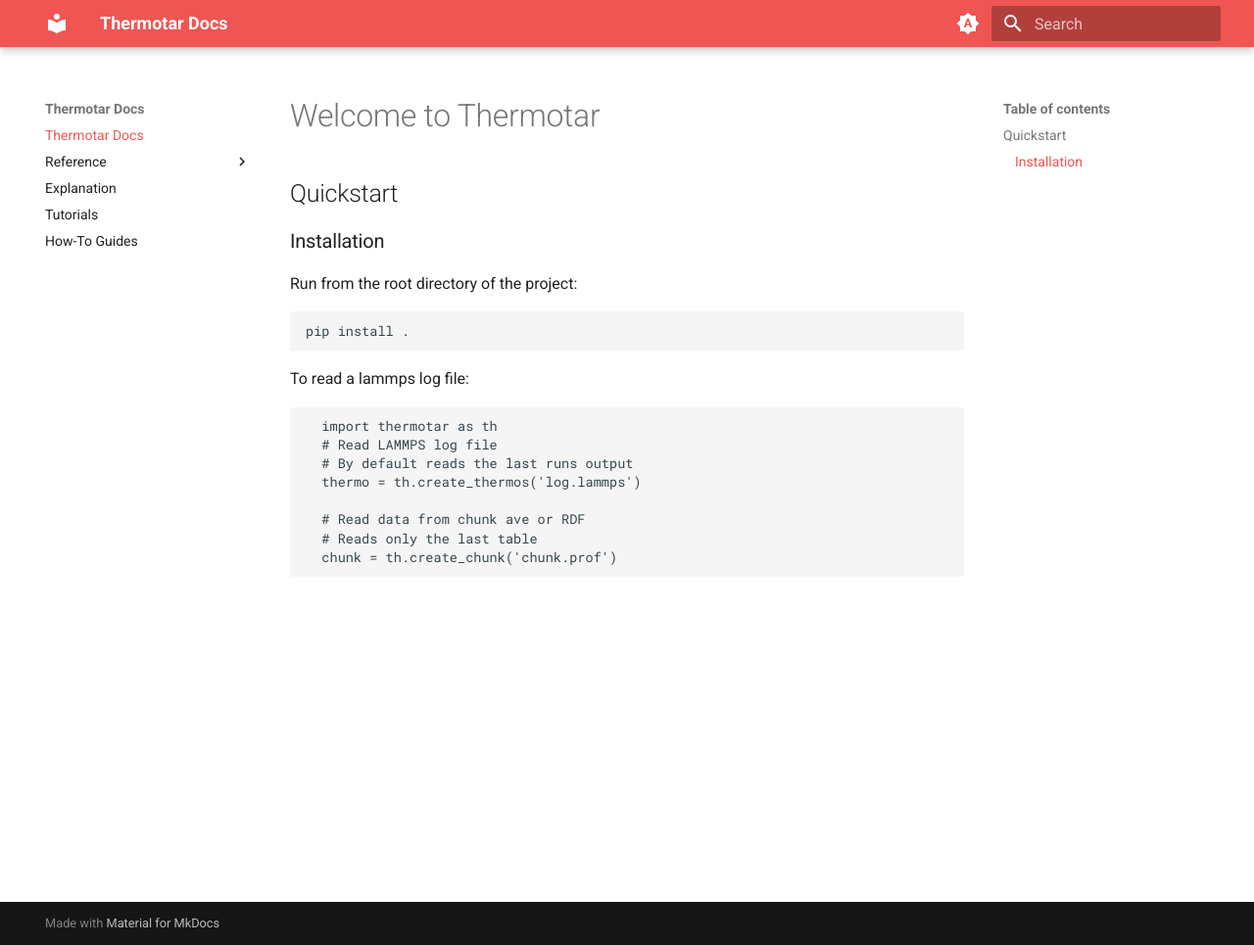
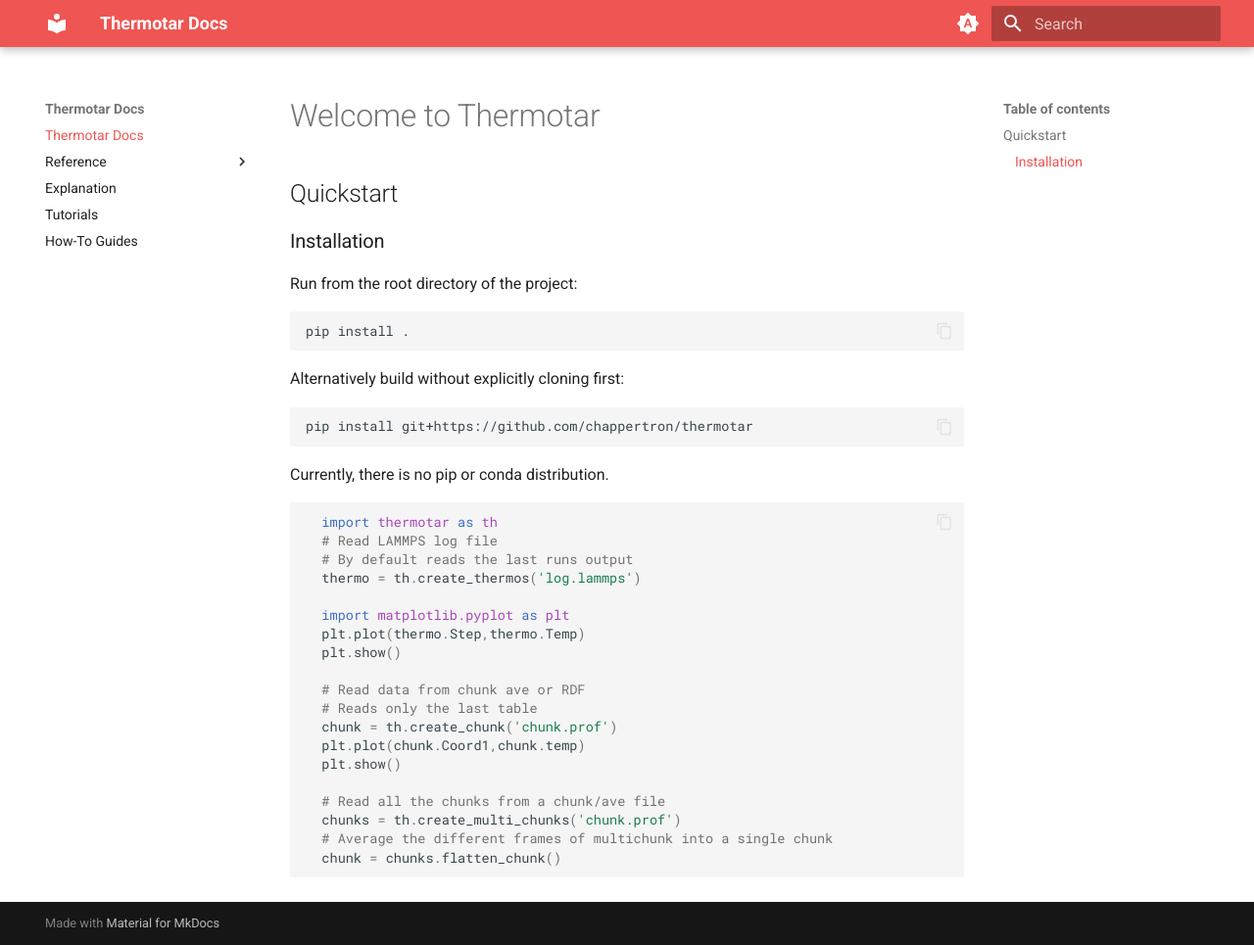
Before and after one commit to chappertron/thermotar, an MkDocs documentation site: the page built from docs/index.md, in a window 1280 px wide and 965 px high. Shown: the whole window at 98% size. Built offline with MkDocs 1.6.1 and Material for MkDocs 9.7.7, drawn with Linux system fonts in a browser that asks for light colours.

Commit message:
Updated index page of docs

````diff
--- a/docs/index.md
+++ b/docs/index.md
@@ -7,14 +7,33 @@ Run from the root directory of the project:
 ```bash
 pip install .
 ```
-To read a lammps log file:
-``` python
+Alternatively build without explicitly cloning first:
+```sh
+pip install git+https://github.com/chappertron/thermotar
+```
+
+Currently, there is no pip or conda distribution.
+
+
+
+```python
   import thermotar as th
   # Read LAMMPS log file
   # By default reads the last runs output
   thermo = th.create_thermos('log.lammps')
 
+  import matplotlib.pyplot as plt
+  plt.plot(thermo.Step,thermo.Temp)
+  plt.show()
+
   # Read data from chunk ave or RDF
   # Reads only the last table
   chunk = th.create_chunk('chunk.prof')
+  plt.plot(chunk.Coord1,chunk.temp)
+  plt.show()
+
+  # Read all the chunks from a chunk/ave file
+  chunks = th.create_multi_chunks('chunk.prof')
+  # Average the different frames of multichunk into a single chunk
+  chunk = chunks.flatten_chunk()
 ```
--- a/mkdocs.yml
+++ b/mkdocs.yml
@@ -23,6 +23,18 @@ theme:
         icon: material/brightness-4
         name: Switch to light mode
     # can use navigation_depth to allow more layers of docs to be shown in the sidebar
+  features:
+    - content.code.copy
+
+markdown_extensions:
+  # For code highlighting
+  - pymdownx.highlight:
+      anchor_linenums: true
+      line_spans: __span
+      pygments_lang_class: true
+  - pymdownx.inlinehilite
+  - pymdownx.snippets
+  - pymdownx.superfences
 
 extra_css:
   - stylesheets/extra.css
````
